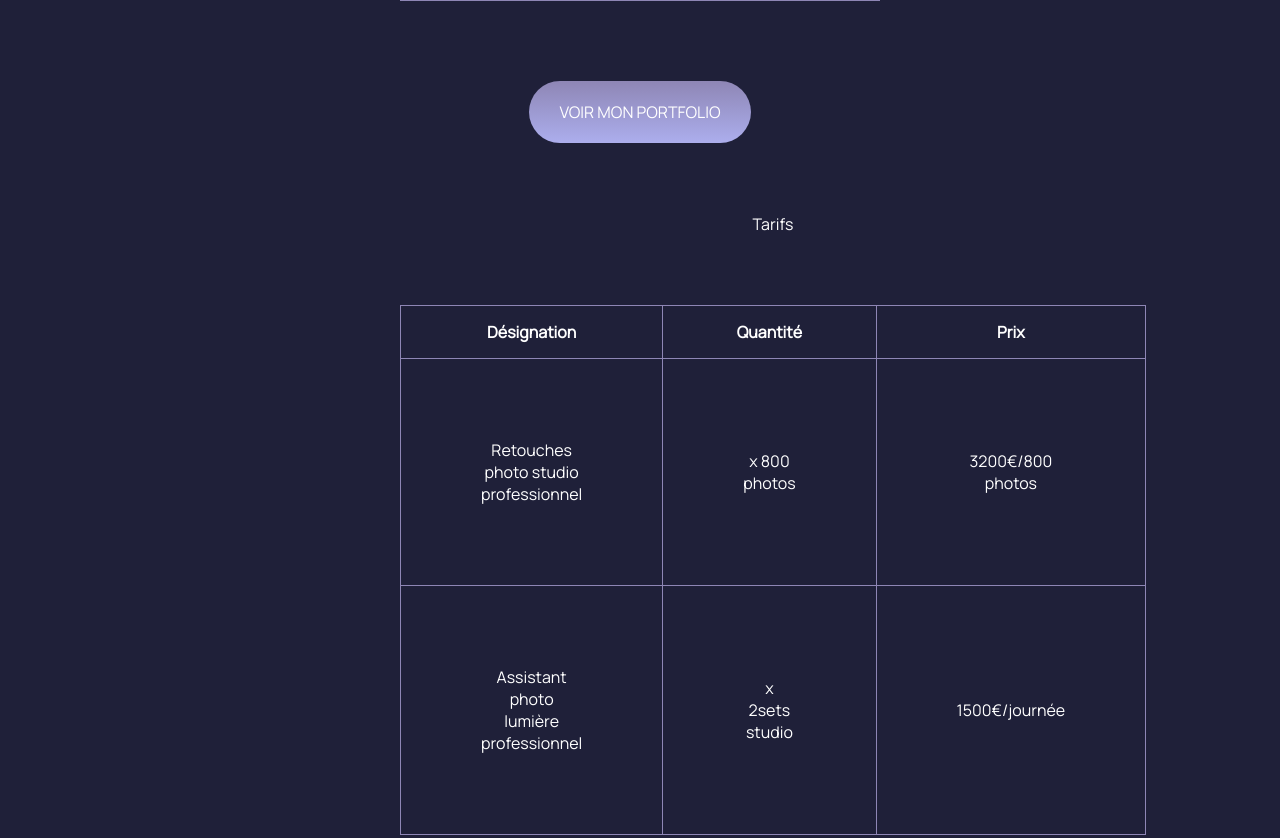
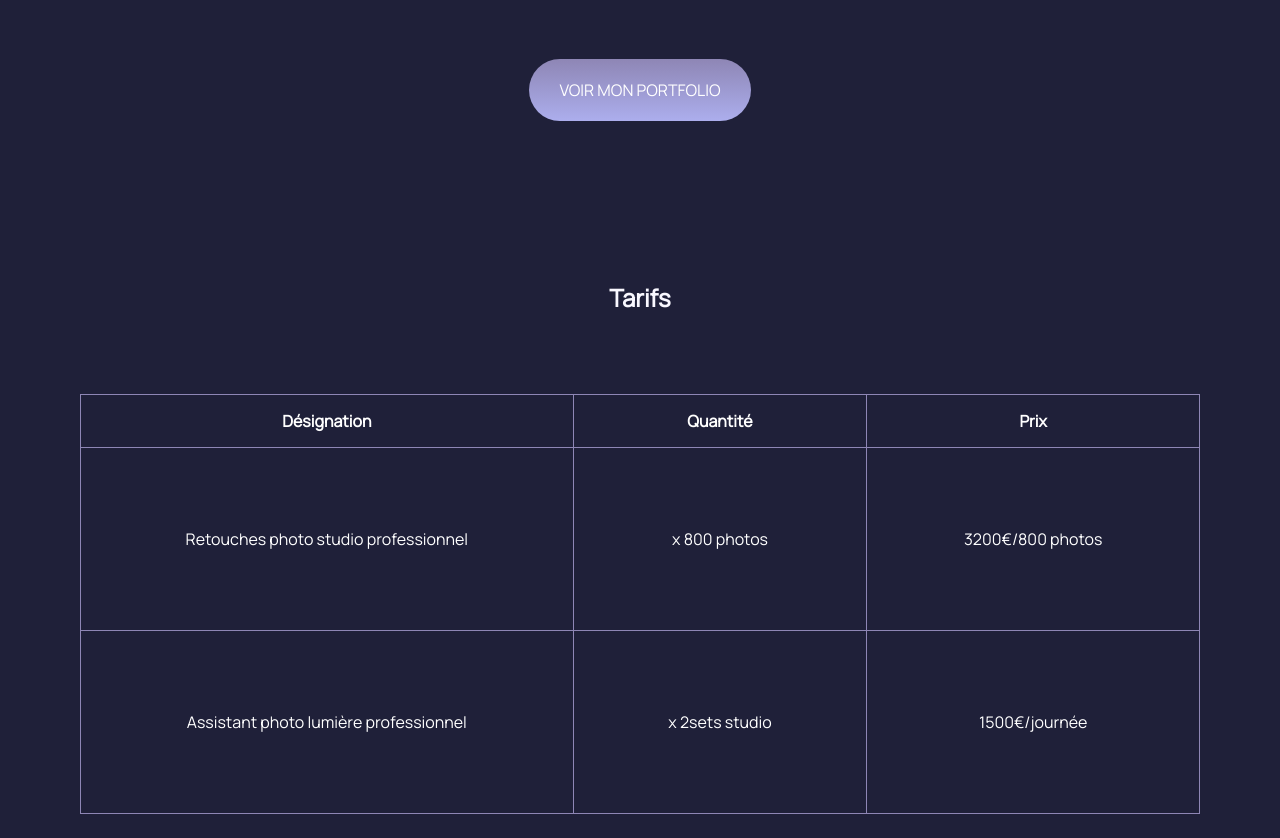
Before and after one commit to ObedInfor/Dossier_Site, a plain HTML site: page a-propos.html in a window 1280 px wide. Shown: the part 719-1557 px from the top of the page. Drawn offline with Linux system fonts and the light colour scheme.

Commit message:
Finalisation de la page à propos

```diff
--- a/a-propos.html
+++ b/a-propos.html
@@ -49,15 +49,17 @@
                 <a href="portfolio.html" class="cta">VOIR MON PORTFOLIO</a>
             </div>
             <table>
-                <h2>
-                    <caption>Tarifs</caption>
-                </h2>
+                <thead>
+                    <h2>Tarifs</h2>
                     <tr>
                         <th>Désignation</th>
                         <th>Quantité</th>
                         <th>Prix</th>
+                </thead>
+                <tbody>
                     </tr>
-                    <td>Retouches photo studio professionnel</td>
+                        <td>Retouches photo
+                            studio professionnel</td>
                         <td>x 800 photos</td>
                         <td>3200€/800 photos</td>
                     <tr>
@@ -65,6 +67,7 @@
                         <td>x 2sets studio</td>
                         <td>1500€/journée</td>
                     </tr>
+            </tbody>
             </table>
         </section>
     </main>
--- a/style/a-propos.css
+++ b/style/a-propos.css
@@ -3,6 +3,8 @@
   border-bottom: 1px solid #8e86b5;
   padding: 50px;
   margin-bottom: 80px;
+  margin:auto;
+  width: 50%;
 }
 
 .carre-contenu h2 {
@@ -18,7 +20,6 @@
 }
 
 .a-propos-main {
-  width: 50%;
   margin: auto;
 }
 td, th{
@@ -32,9 +33,14 @@ table{
   width: 100%;
 
 }
-caption{
-  padding: 70px;
-}
+
 td{
   padding: 80px;
 }
+h1,h2{
+  text-align: center;
+}
+h2{
+  margin-bottom: 80px;
+  margin-top: 100px;
+}
--- a/style/style.css
+++ b/style/style.css
@@ -46,6 +46,8 @@ footer {
   color: white;
   border-radius: 50px;
   padding: 20px 30px;
+  margin-bottom: 60px;
+  margin-top: 80px;
 }
 
 a:hover {
```
Lines whose indentation alone changed are shown as unchanged.
